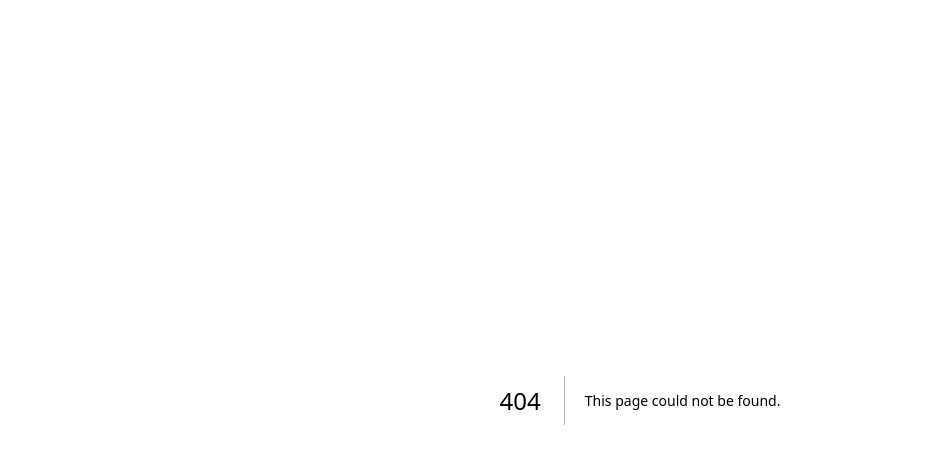
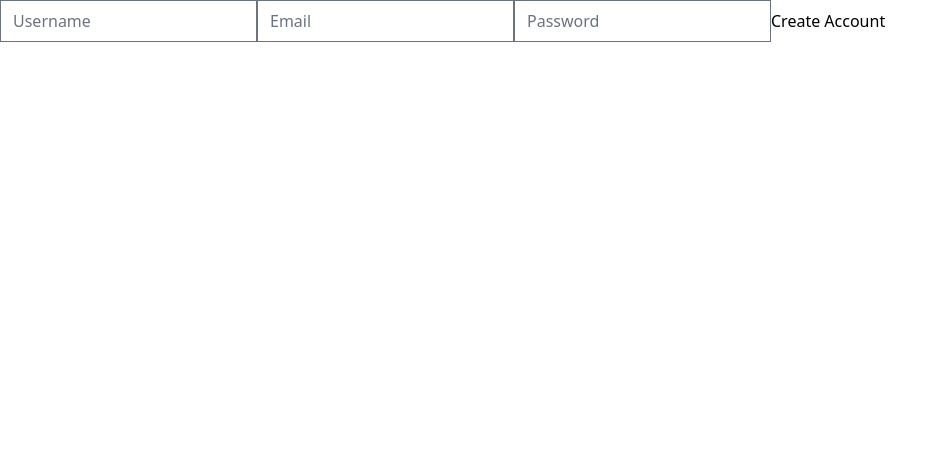
Before and after one commit to gksehfapd/radish-market, a Next.js app: page /forms in a window 1280 px wide. Before the commit this address had no page. Shown: the top 464 px of the page, without its empty margins (0-948 px from the left). Built offline with nearby package versions, Linux system fonts and the light colour scheme.

Commit message:
test: useForm test - register

```diff
--- a/package.json
+++ b/package.json
@@ -17,6 +17,7 @@
     "next": "13.4.12",
     "react": "18.2.0",
     "react-dom": "18.2.0",
+    "react-hook-form": "^7.45.2",
     "typescript": "5.1.6"
   },
   "devDependencies": {
--- /dev/null
+++ b/src/pages/forms.tsx
@@ -0,0 +1,14 @@
+import { useForm } from 'react-hook-form'
+
+export default function Forms() {
+	const { register } = useForm()
+
+	return (
+		<form>
+			<input {...register('username')} type="text" placeholder="Username" required />
+			<input {...register('email')} type="email" placeholder="Email" required />
+			<input {...register('password')} type="password" placeholder="Password" required />
+			<input type="submit" value="Create Account" />
+		</form>
+	)
+}
```
Also changed, not shown: 1 other file (tests, documents, lock files or other folders).
